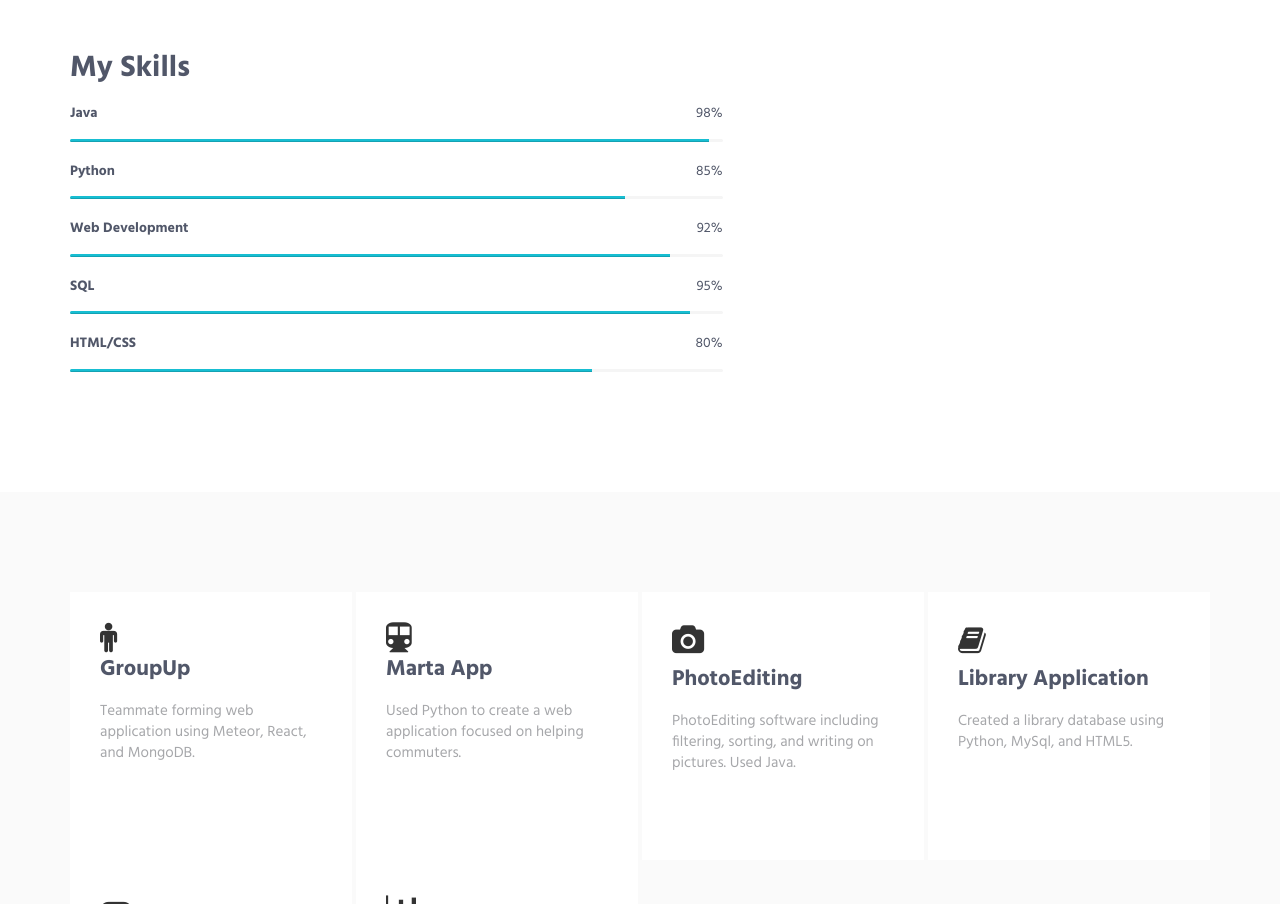
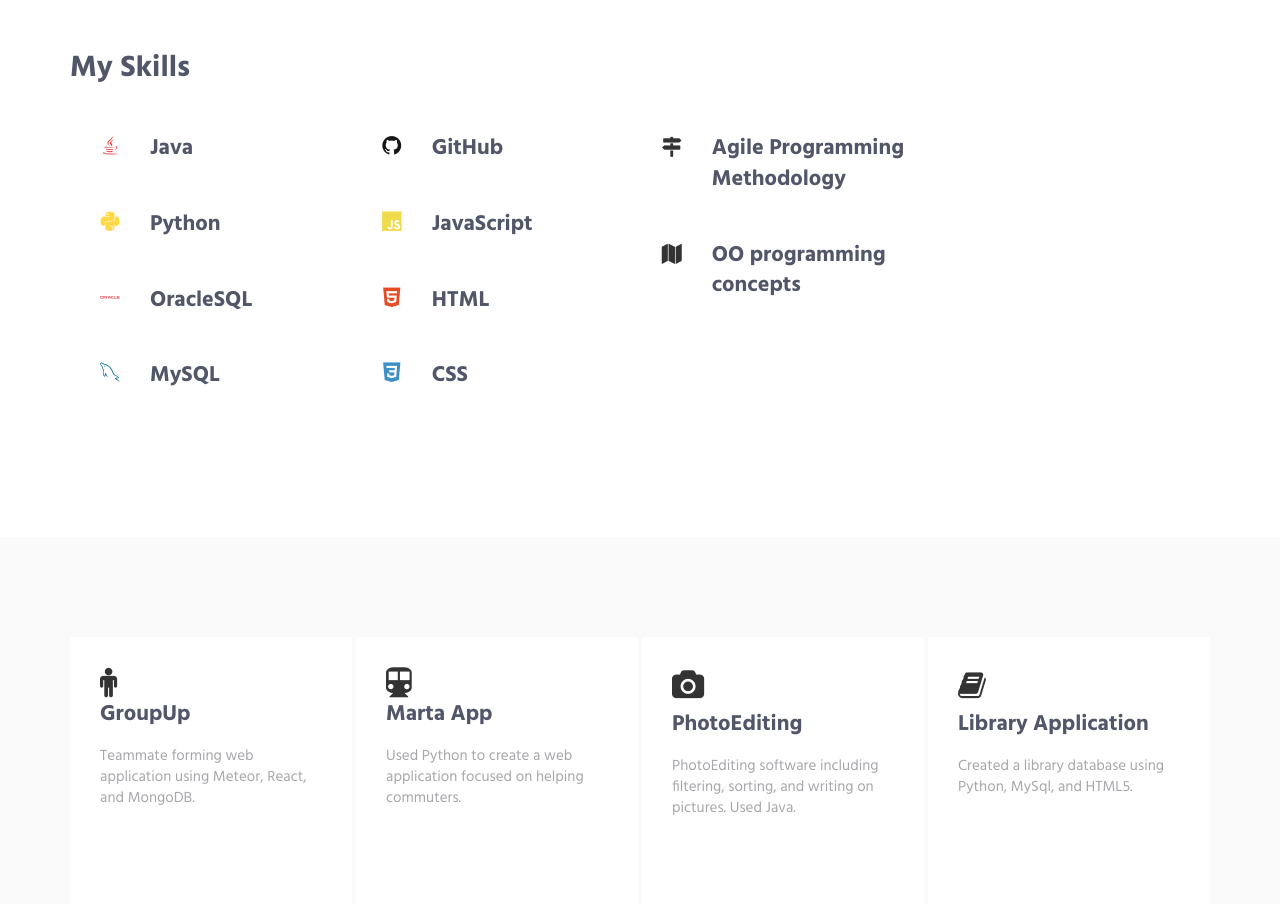
Before and after one commit to Bowen1996/Bowen1996.github.io, a plain HTML site: page index.html in a window 1280 px wide. Shown: the part 1021-1925 px from the top of the page. Drawn offline with nearby package versions, Linux system fonts and the light colour scheme.

Commit message:
changed index.html

```diff
--- a/index.html
+++ b/index.html
@@ -26,6 +26,10 @@
         <link rel="shortcut icon" href="favicon.ico"/>
 
         <link rel="stylesheet" href="https://cdnjs.cloudflare.com/ajax/libs/font-awesome/4.7.0/css/font-awesome.min.css">
+
+        <!--icons for programming langauges below -->
+        <link rel="stylesheet" href="https://cdn.rawgit.com/konpa/devicon/df6431e323547add1b4cf45992913f15286456d3/devicon.min.css">
+
     </head>
     <!-- END HEAD -->
 
@@ -63,6 +67,18 @@
             <!-- Navbar -->
         </header>
         <!--========== END HEADER ==========-->
+
+        <style>
+            th, td {
+                text-align: left;
+                vertical-align: text-bottom;
+            }
+
+
+            th,td {
+                padding: 15px;
+            }
+        </style>
 
         <!--========== SLIDER ==========-->
         <div class="promo-block">
@@ -113,7 +129,7 @@
 
                         <h2>My Skills</h2>
                         <!-- Progress Box -->
-                        <div class="progress-box">
+                        <!--div class="progress-box">
                             <h5>Java <span class="color-heading pull-right">98%</span></h5>
                             <div class="progress">
                                 <div class="progress-bar bg-color-base" role="progressbar" data-width="98"></div>
@@ -143,10 +159,62 @@
                             <div class="progress">
                                 <div class="progress-bar bg-color-base" role="progressbar" data-width="80"></div>
                             </div>
-                        </div>
+                        </div-->
 
 
+                        <table width = "1000">
 
+                            <tr>
+                                <td><table with = "100">
+                                    <tr>
+                                        <td><i class="devicon-java-plain colored" style="font-size:20px;"></i></td>
+                                        <td><h3>Java</h3></td>
+                                    </tr>
+                                    <tr>
+                                        <td><i class="devicon-python-plain colored" style="font-size:20px;"></i></td>
+                                        <td><h3> Python </h3></td>
+                                    </tr>
+                                    <tr>
+                                        <td><i class="devicon-oracle-original colored" style="font-size:20px;"></i></td>
+                                        <td><h3> OracleSQL </h3></td>
+                                    </tr>
+                                    <tr>
+                                        <td><i class="devicon-mysql-plain colored" style="font-size:20px;"></i></td>
+                                        <td><h3> MySQL </h3></td>
+                                    </tr>
+                                </table> </td>
+
+                                <td><table width = "100">
+                                    <tr>
+                                        <td><i class="devicon-github-plain colored" style="font-size:20px;"></i></td>
+                                        <td><h3>GitHub</h3></td>
+                                    </tr>
+                                    <tr>
+                                        <td><i class="devicon-javascript-plain colored" style="font-size:20px;"></i></td>
+                                        <td><h3> JavaScript </h3></td>
+                                    </tr>
+                                    <tr>
+                                        <td><i class="devicon-html5-plain colored" style="font-size:20px;"></i></td>
+                                        <td><h3> HTML </h3></td>
+                                    </tr>
+                                    <tr>
+                                        <td><i class="devicon-css3-plain colored" style="font-size:20px;"></i></td>
+                                        <td><h3> CSS </h3></td>
+                                    </tr>
+                                </table> </td>
+
+                                <td><table width = "300">
+                                    <tr>
+                                        <td><i class="fa fa-map-signs" style="font-size:20px;"></i></td>
+                                        <td><h3>Agile Programming Methodology</h3></td>
+                                    </tr>
+                                    <tr>
+                                        <td><i class="fa fa-map" style="font-size:20px;"></i></td>
+                                        <td><h3> OO programming concepts </h3></td>
+                                    </tr>
+                                </table> </td>
+                            </tr>
+                        </table>
 
                         <!-- End Progress Box -->
                     </div>
```
